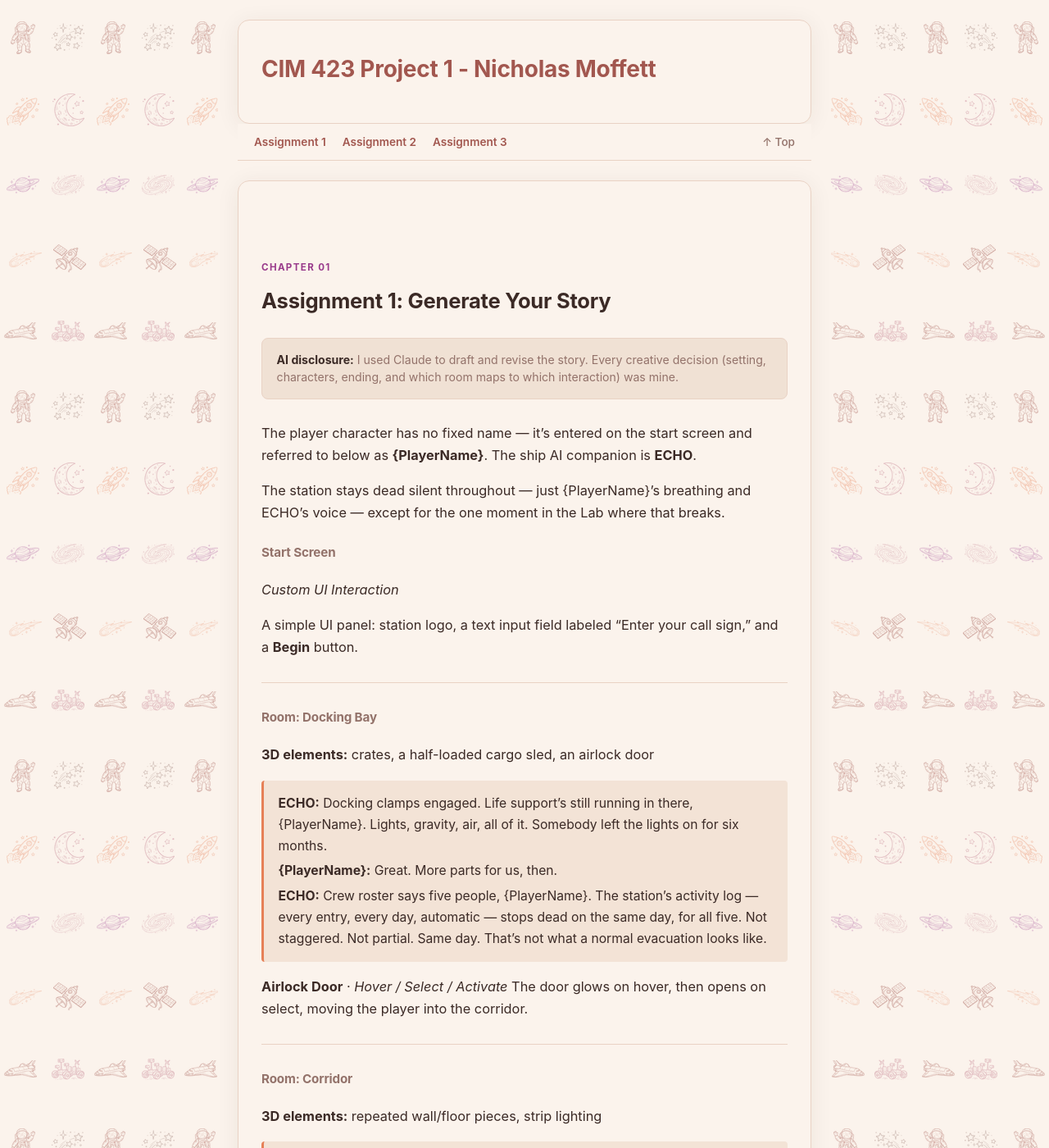
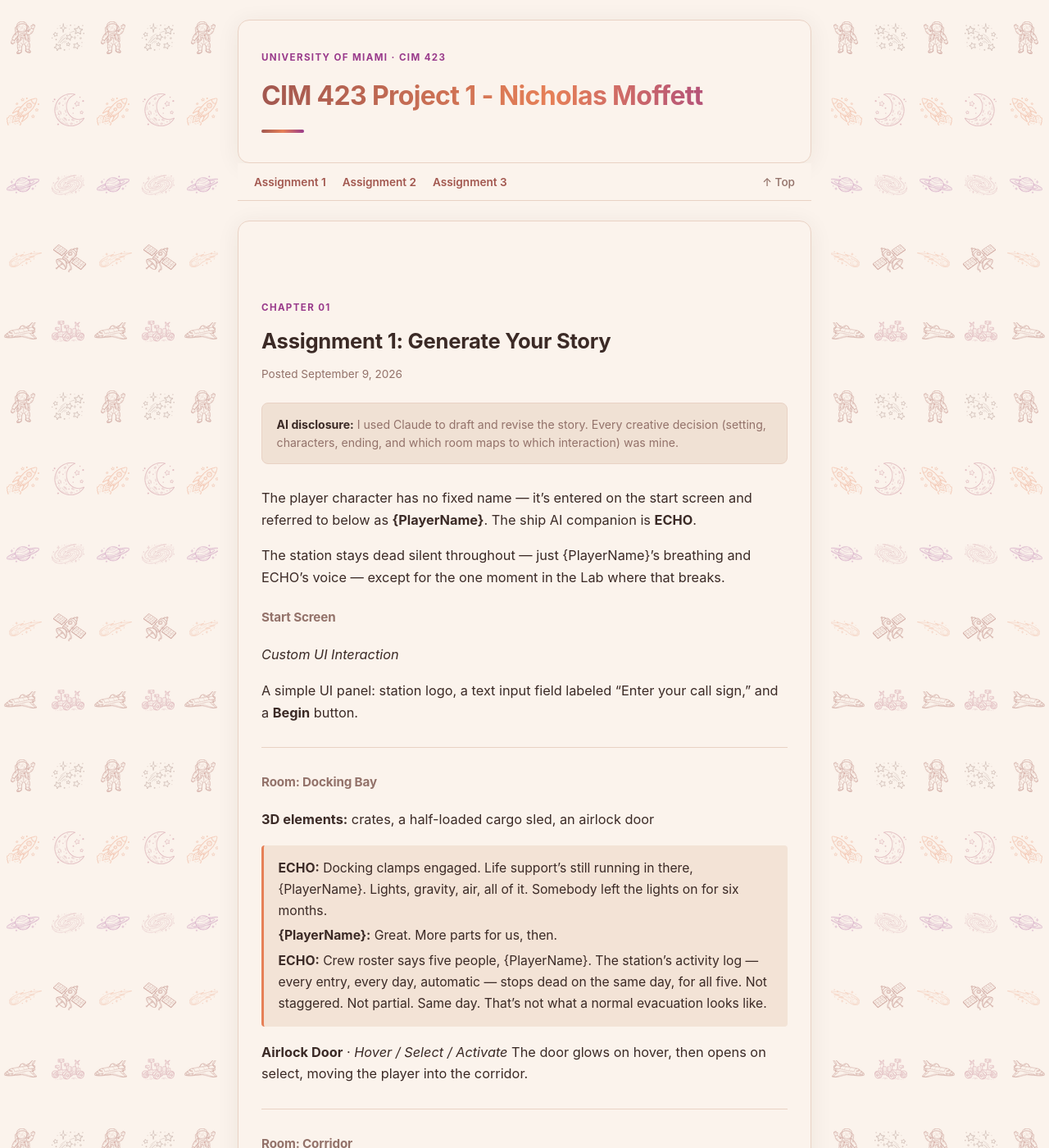
Before and after one commit to moff05/cim423-3d-world, a Jekyll site: the page built from index.md, in a window 1280 px wide and 1400 px high. Shown: the whole window at 82% size. Built offline with Jekyll 4.4.1, drawn with Linux system fonts in a browser that asks for light colours; some of the changed text lies outside the part shown.

Commit message:
Prettier header (eyebrow, gradient title, accent bar) and date each chapter
Adds a small "University of Miami · CIM 423" kicker and a gradient
underline to the header, and gives each assignment a posted/status
date line instead of duplicating status text in the placeholder copy.

Co-Authored-By: Claude Sonnet 5 <noreply@anthropic.com>
Claude-Session: https://claude.ai/code/session_01EXSHHrPegx68P7D3CLUmwe

```diff
--- a/_layouts/default.html
+++ b/_layouts/default.html
@@ -47,11 +47,30 @@
     border-radius: 14px;
     box-shadow: 0 4px 28px rgba(59, 38, 30, 0.07);
   }
+  header.site-header .eyebrow {
+    display: block;
+    font-size: 0.72rem;
+    font-weight: 700;
+    letter-spacing: 0.12em;
+    text-transform: uppercase;
+    color: var(--purple);
+    margin-bottom: 0.7rem;
+  }
   header.site-header h1 {
-    font-size: 1.75rem;
-    margin: 0 0 0.4rem;
-    letter-spacing: -0.01em;
+    font-size: 2rem;
+    margin: 0 0 0.9rem;
+    letter-spacing: -0.02em;
     color: var(--rust);
+    background: linear-gradient(90deg, var(--rust), var(--orange) 55%, var(--purple));
+    -webkit-background-clip: text;
+    background-clip: text;
+    -webkit-text-fill-color: transparent;
+  }
+  header.site-header .accent-bar {
+    width: 52px;
+    height: 4px;
+    border-radius: 4px;
+    background: linear-gradient(90deg, var(--rust), var(--orange), var(--purple));
   }
   header.site-header p {
     color: var(--muted);
@@ -77,6 +96,11 @@
     text-transform: uppercase;
     color: var(--purple);
     margin-bottom: 0.6rem;
+  }
+  .chapter-date {
+    color: var(--muted);
+    font-size: 0.85rem;
+    margin: -1rem 0 1.5rem;
   }
   main > h2:not(:first-of-type) {
     border-top: 1px solid var(--rule);
@@ -200,7 +224,9 @@
   <div class="space-rail right"></div>
 </div>
 <header class="site-header">
+  <span class="eyebrow">University of Miami · CIM 423</span>
   <h1>{{ site.title }}</h1>
+  <div class="accent-bar"></div>
 </header>
 <nav class="chapter-nav">
   <div class="chapter-nav-inner">
--- a/index.md
+++ b/index.md
@@ -4,6 +4,8 @@ title: Home
 ---
 
 ## Assignment 1: Generate Your Story {#assignment-1}
+
+<p class="chapter-date">Posted September 9, 2026</p>
 
 <div class="ai-disclosure">
   <strong>AI disclosure:</strong> I used Claude to draft and revise the story. Every creative decision (setting, characters, ending, and which room maps to which interaction) was mine.
@@ -90,16 +92,18 @@ Selecting it shifts its material from dim blue to bright pulsing white. The wall
 
 ## Assignment 2: Build the 3D World {#assignment-2}
 
+<p class="chapter-date">Started September 10, 2026 · in progress</p>
+
 <div class="ai-disclosure">
   <strong>AI disclosure:</strong> Not written yet — will describe any AI use in building the scene once this assignment is underway.
 </div>
 
-<em class="placeholder">In progress — scene screenshots and asset list will go here.</em>
+<em class="placeholder">Scene screenshots and asset list will go here.</em>
 
 ## Assignment 3: Add Interactions {#assignment-3}
+
+<p class="chapter-date">Not started yet</p>
 
 <div class="ai-disclosure">
   <strong>AI disclosure:</strong> Not written yet — will describe any AI use in scripting the interactions once this assignment is underway.
 </div>
-
-<em class="placeholder">Not started yet.</em>
```
